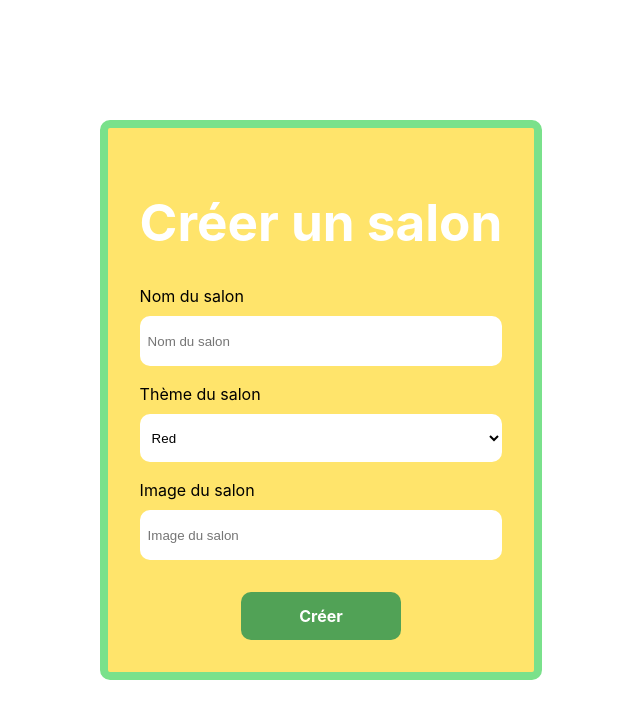
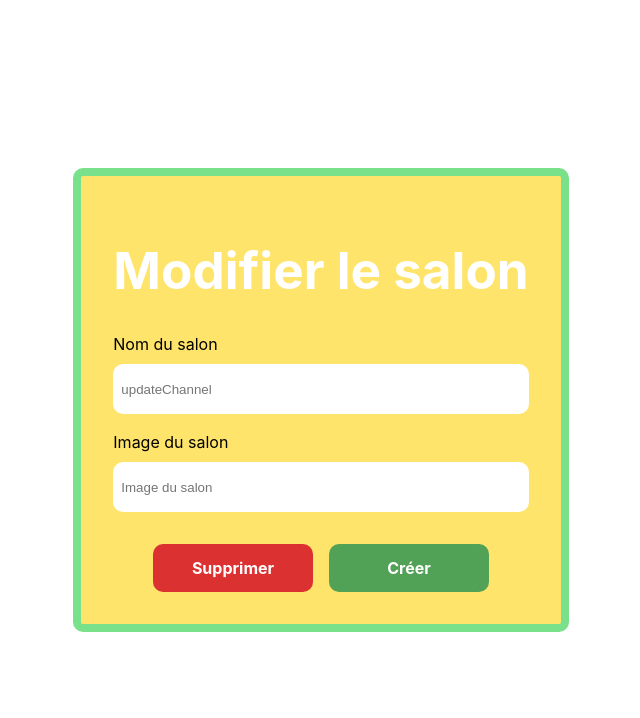
Before and after one commit to Liv44/piniatalk, a Vue app: page /create in a window 1280 px wide. Shown: the top 718 px of the page, without its empty margins (319-959 px from the left). Built offline with nearby package versions, Linux system fonts and the light colour scheme.

Commit message:
add & update popup

```diff
--- /dev/null
+++ b/src/CRUD/channel.ts
@@ -0,0 +1,15 @@
+import axios from "axios";
+
+const baseURL = "https://edu.tardigrade.land/msg";
+
+export const createChannel = async (name: string, img: string) => {
+    const response = await axios.put(`${baseURL}/protected/channel`, {
+        name,
+        img,
+    }, {
+        headers: {
+            "Content-Type": "application/json",
+        },
+    })
+    return response.data;
+}
--- a/src/components/CreateChannel.vue
+++ b/src/components/CreateChannel.vue
@@ -1,8 +1,28 @@
-<script setup lang="ts"></script>
+<script setup lang="ts">
+import { ref } from "vue";
+import { createChannel } from "../CRUD/channel";
+
+defineProps({
+  isUpdated: Boolean,
+});
+
+const channelName = ref("");
+const channeImage = ref("");
+
+const channel = ref({
+  name: "updateChannel",
+  image: "singe.png",
+  theme: "",
+});
+
+const create = async () => {
+  await createChannel(channelName.value, channeImage.value);
+};
+</script>
 
 <template>
   <div class="createChannel">
-    <h1>Créer un salon</h1>
+    <h1>{{ isUpdated ? "Modifier le salon" : "Créer un salon" }}</h1>
 
     <label for="channelName">Nom du salon</label>
     <input
@@ -10,16 +30,17 @@
       name="channelName"
       class="inputChannel"
       required
-      placeholder="Nom du salon"
+      :placeholder="isUpdated ? channel.name : 'Nom du salon'"
+      v-model="channelName"
     />
-
+    <!--
     <label for="theme">Thème du salon</label>
     <select class="inputChannel" name="theme">
       <option value="red">Red</option>
       <option value="yellow">Yellow</option>
       <option value="green">Green</option>
       <option value="black">Black</option>
-    </select>
+    </select> -->
 
     <label for="channelPicture">Image du salon</label>
     <input
@@ -28,9 +49,11 @@
       class="inputChannel"
       required
       placeholder="Image du salon"
+      v-model="channeImage"
     />
-    <div class="button">
-      <button class="buttonCreate">Créer</button>
+    <div class="buttons">
+      <button class="delete" v-if="isUpdated">Supprimer</button>
+      <button class="create" @click="create">Créer</button>
     </div>
   </div>
 </template>
@@ -65,8 +88,7 @@ label {
   padding-left: 0.5rem;
 }
 
-.buttonCreate {
-  background-color: #51a256;
+button {
   color: white;
   height: 3rem;
   border-radius: 10px;
@@ -76,9 +98,16 @@ label {
   font-weight: bold;
   margin-top: 1rem;
 }
+.create {
+  background-color: rgb(81, 162, 86);
+}
+.delete {
+  background-color: rgb(220, 49, 49);
+}
 
-.button {
+.buttons {
   display: flex;
   justify-content: center;
+  gap: 1rem;
 }
 </style>
--- a/src/router/index.ts
+++ b/src/router/index.ts
@@ -1,6 +1,6 @@
 import { createRouter, createWebHistory } from "vue-router";
 import HomeView from "../views/HomeView.vue";
-import CreateChannel from "../views/CreateChannel.vue";
+import CreateChannelApp from "../views/CreateChannelApp.vue";
 
 const router = createRouter({
     history: createWebHistory(import.meta.env.BASE_URL),
@@ -18,7 +18,7 @@ const router = createRouter({
         {
             path: "/create",
             name: "create",
-            component: CreateChannel,
+            component: CreateChannelApp,
         },
 
     ],
--- a/src/views/CreateChannel.vue
+++ b/src/views/CreateChannelApp.vue
@@ -3,7 +3,7 @@ import CreateChannel from "../components/CreateChannel.vue";
 </script>
 
 <template>
-  <CreateChannel />
+  <CreateChannel :is-updated="true" />
 </template>
 
 <style scoped></style>
```
Also changed, not shown: src/utils/themes.ts (added, +12 -0 lines).
